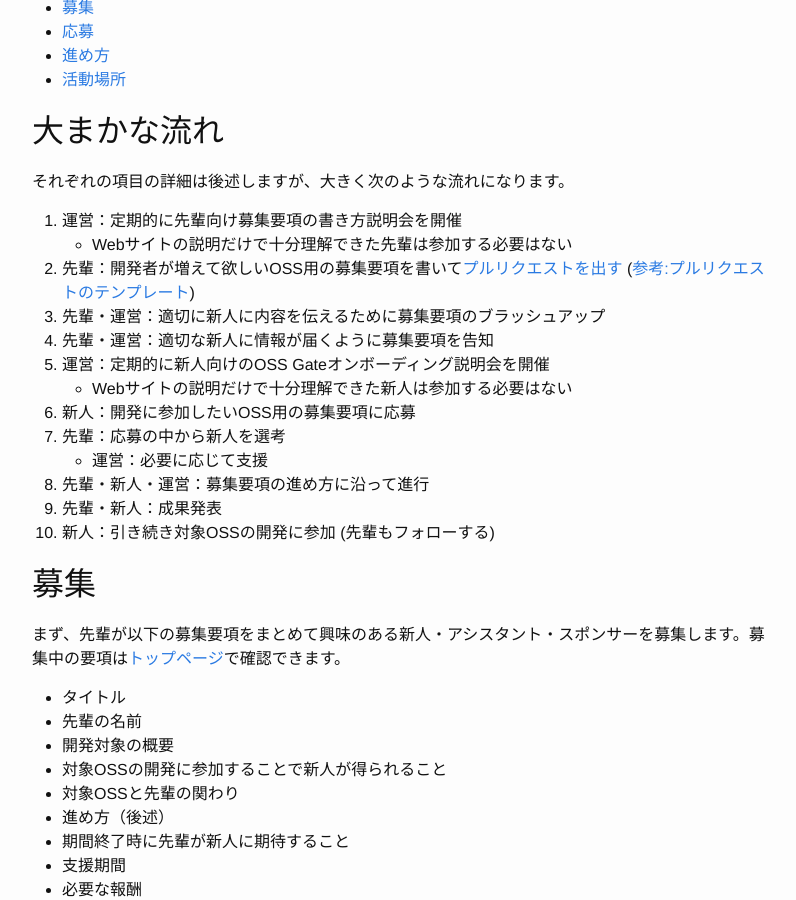
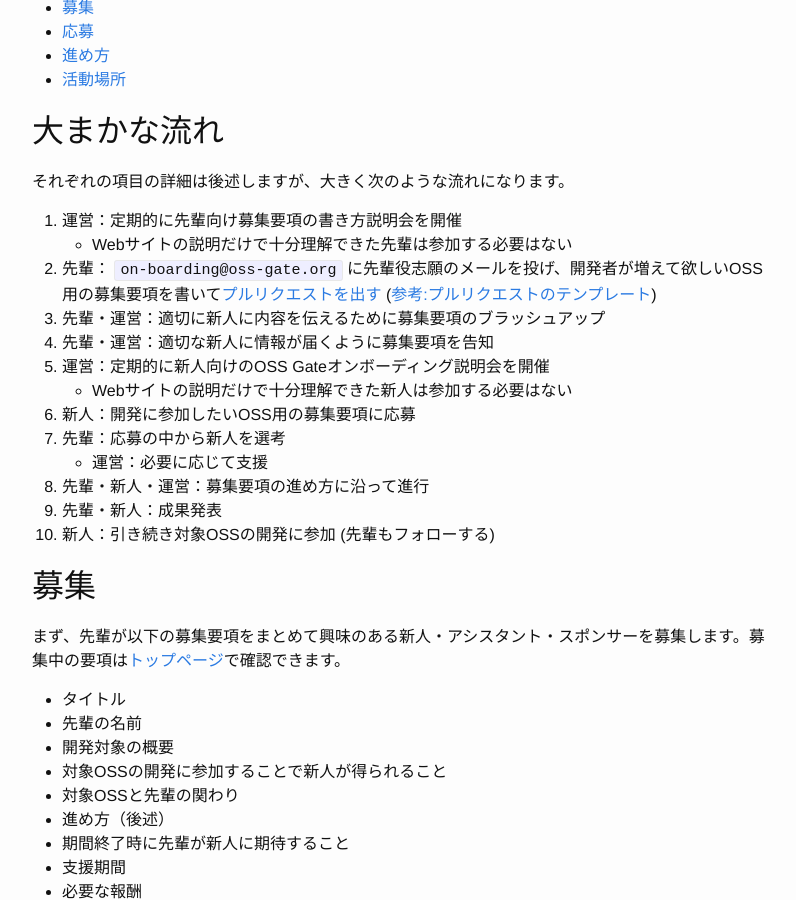
Before and after one commit to oss-gate/on-boarding, a Jekyll site: the page built from process/index.md, in a window 1280 px wide and 900 px high, scrolled down 342 px. Shown: the whole window, without its empty margins (238-1034 px from the left). Built offline with Jekyll 4.4.1, drawn with Linux system fonts in a browser that asks for light colours; Markdown is read by kramdown in place of the engine named in the settings; comment, search, counter and statistics services are not loaded.

Commit message:
Add contact process

```diff
--- a/process/index.md
+++ b/process/index.md
@@ -19,7 +19,7 @@ OSS Gateオンボーディングはある程度短い期間に集中的に実施
 
   1. 運営：定期的に先輩向け募集要項の書き方説明会を開催
      * Webサイトの説明だけで十分理解できた先輩は参加する必要はない
-  2. 先輩：開発者が増えて欲しいOSS用の募集要項を書いて[プルリクエストを出す](https://github.com/oss-gate/on-boarding/pulls) ([参考:プルリクエストのテンプレート](https://github.com/oss-gate/on-boarding/blob/main/proposals/YYYY-MM/template/proposal.md))
+  2. 先輩： `on-boarding@oss-gate.org` に先輩役志願のメールを投げ、開発者が増えて欲しいOSS用の募集要項を書いて[プルリクエストを出す](https://github.com/oss-gate/on-boarding/pulls) ([参考:プルリクエストのテンプレート](https://github.com/oss-gate/on-boarding/blob/main/proposals/YYYY-MM/template/proposal.md))
   3. 先輩・運営：適切に新人に内容を伝えるために募集要項のブラッシュアップ
   4. 先輩・運営：適切な新人に情報が届くように募集要項を告知
   5. 運営：定期的に新人向けのOSS Gateオンボーディング説明会を開催
```
